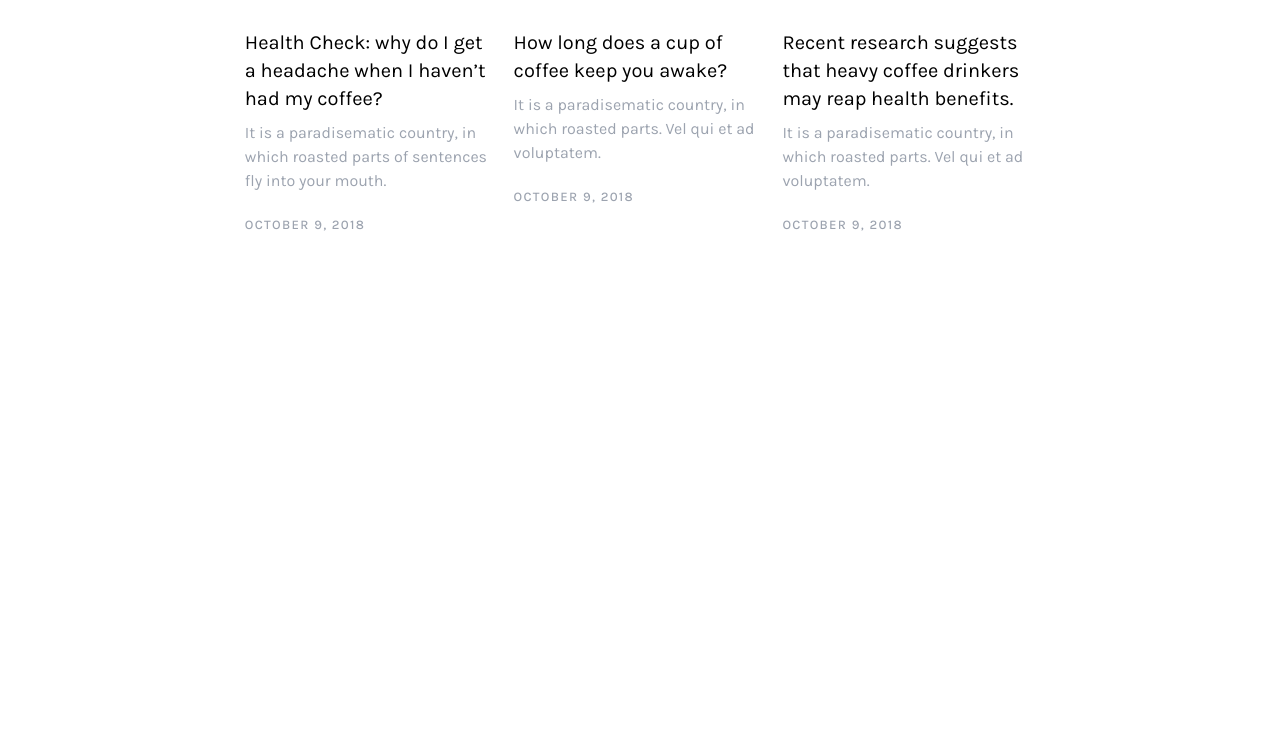
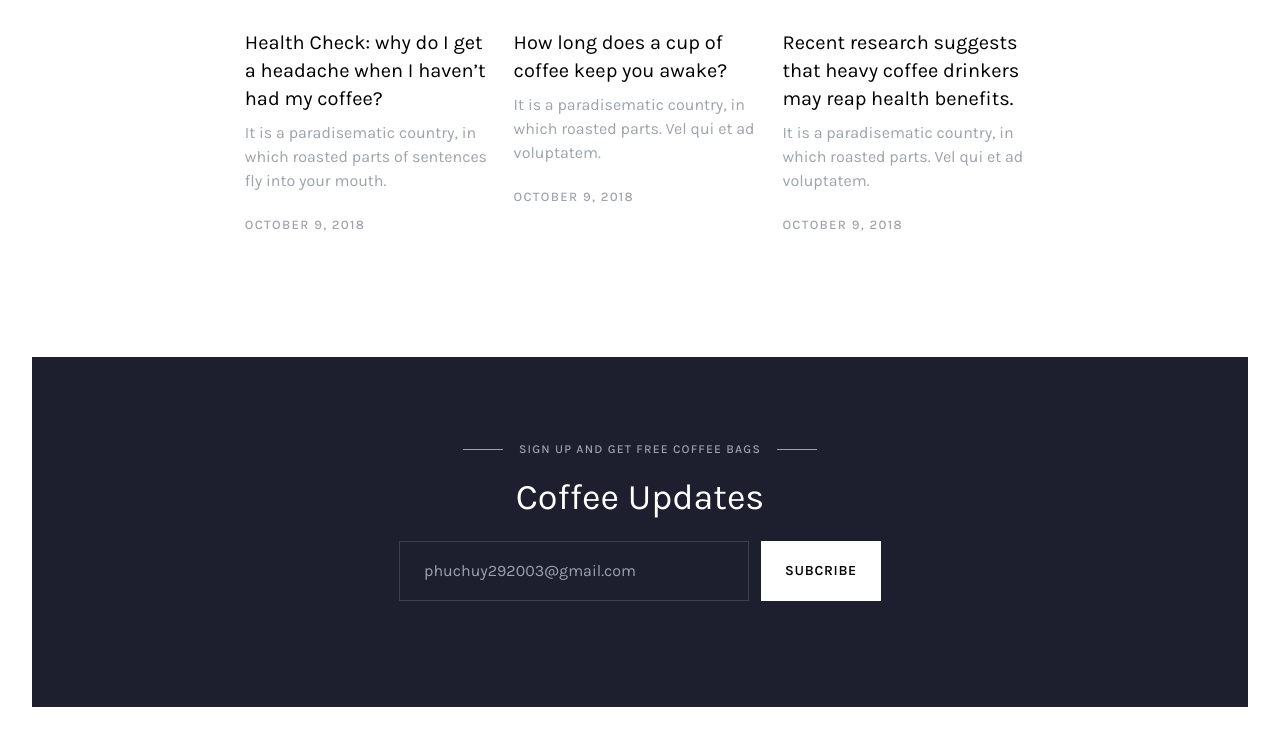
Before and after one commit to Phuy29/tailwind-coffee-style, a website: page public/index.html in a window 1280 px wide. Shown: the part 5081-5826 px from the top of the page. Before the commit the page ends 5438 px from the top, so only its background shows below. Drawn offline with Linux system fonts and the light colour scheme.

Commit message:
Subcribe

```diff
--- a/public/index.html
+++ b/public/index.html
@@ -476,6 +476,30 @@
             </div>
           </div>
         </div>
+
+
+        <!-- Subcribe -->
+        <div class="subcribe h-[350px] bg-[#1d1f2e] mb-24 px-5 md:px-[100px] py-[80px]">
+          <div class="flex justify-center items-center">
+            <div class="w-10 h-px bg-gray-400"></div>
+            <div class="uppercase mx-4 tracking-widest text-gray-400 font-medium text-[12px]">
+              SIGN UP AND GET FREE COFFEE BAGS
+            </div>
+            <div class="w-10 h-px bg-gray-400"></div>
+          </div>
+
+          <div class="mt-4 text-4xl text-white text-center">
+            Coffee Updates
+          </div>
+
+          <form action="" class="my-6 flex flex-col md:flex-row justify-center gap-3">
+            <input type="text" placeholder="phuchuy292003@gmail.com"
+              class="px-6 py-4 w-full md:w-[350px] bg-inherit border-[1px] border-gray-700 outline-none text-white leading-5 hover:border-gray-300 duration-500 focus::border-gray-300">
+            <div>
+              <button class="ct-button px-6 w-full md:w-max">Subcribe</button>
+            </div>
+          </form>
+        </div>
       </main>
       <footer></footer>
     </div>
```
Also changed, not shown: public/output.css.
